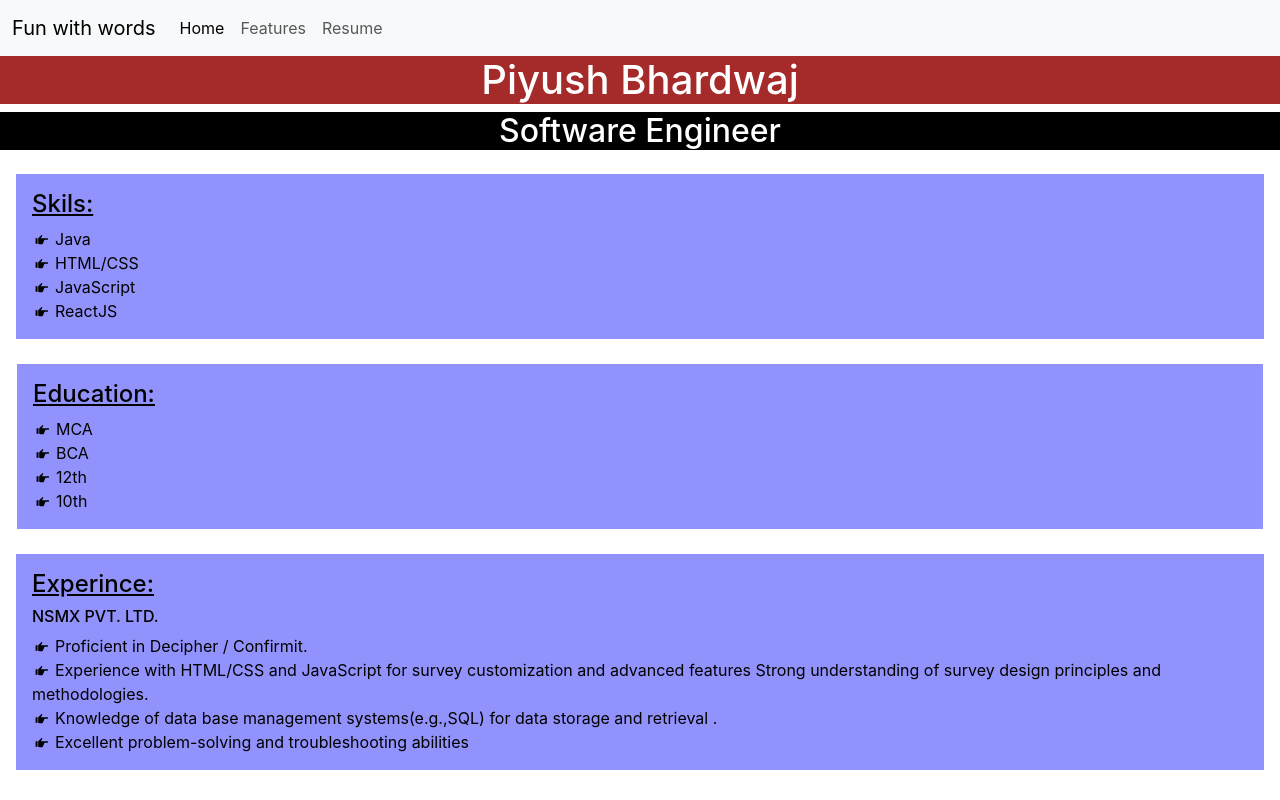
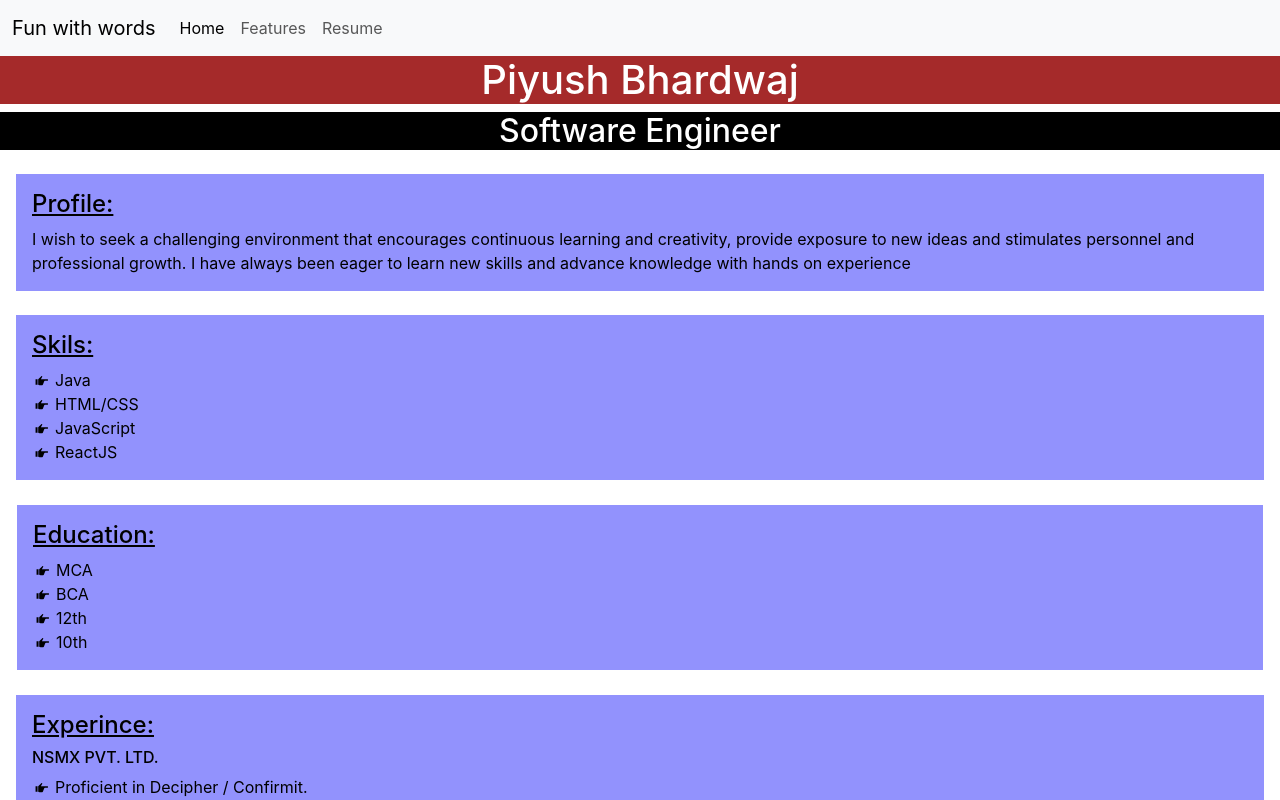
Before and after one commit to Piyush2527/Word_Counting_REACTJS, a React (Create React App) app: page /resume in a window 1280 px wide. Shown: the top 800 px of the page. Built offline with nearby package versions, Linux system fonts and the light colour scheme.

Commit message:
Updating Resume.js

```diff
--- a/src/App.css
+++ b/src/App.css
@@ -5,6 +5,7 @@
   font-display: flex;
 }
 #header2{
+  background-color: rgba(2, 2, 35, 0.76);
   color: blueviolet;
   text-align: center;
   font-size: xx-large;
@@ -59,3 +60,15 @@ ul{
   color: black;
   background-color: rgba(112, 112, 253, 0.76);
 }
+.profile{
+  color: black;
+  background-color: rgba(112, 112, 253, 0.76);
+}
+.homeheading{
+  color: black;
+  background-color: rgba(112, 112, 253, 0.76);
+}
+.Detail{
+  color: black;
+  background-color: rgba(112, 112, 253, 0.76);
+}
--- a/src/App.js
+++ b/src/App.js
@@ -13,7 +13,7 @@ function App() {
         <Nav title="Fun with words" />
         <Switch>
           <Route exact path="/home">
-            <Home fplace="first name" lplace="last name" />
+            <Home fplace="First" lplace="Last" eplace="Email"/>
           </Route>
           <Route exact path="/feature">
             <Features place="Plese enter text to change it into upper case,lower case or reset box text"/>
@@ -24,7 +24,6 @@ function App() {
 
         </Switch>
       </Router>
-      <Download/>
     </>
   );
 }
--- a/src/Components/Home.js
+++ b/src/Components/Home.js
@@ -1,22 +1,39 @@
 import React from "react";
 import { useState } from "react";
+import Features from "./Features";
 
 function Home(props) {
   const [val, setVal] = useState("");
   const [val2, setVal2] = useState("");
+  const [val3, setVal3] = useState("")
+  const [y, setY] = useState("f")
   // const [tem,setTem] =useState("")
   const CTS = () => {
-    console.log(val+val2);
-    alert("Your welcome!  " + val+" "+val2);
-    setVal("")
-    setVal2("");
-  };
+    if(val==""){
+      alert("Plese enter your name")
+    }else{
+      console.log(val+val2);
+      alert("Your welcome!  " + val+" "+val2);
+      setVal("")
+      setVal2("");
+      setVal3("")
+    }
+
+  }
+  const CC = ()=>{
+    console.log("cc")
+    setY("feature")
+    console.log("cf")
+  }
   const OC = (e) => {
     setVal(e.target.value);
   }
   const OC2 = (e) => {
     setVal2(e.target.value);
-  };
+  }
+  const OC3 = (e) => {
+    setVal3(e.target.value);
+  }
   // const feed =()=>{
   //   setF(true)
   //   setTem(val)
@@ -29,7 +46,9 @@ function Home(props) {
   return (
     <>
       {/* <h1 id='header1'>Input what you want to {val}</h1> */}
-      <h1>Enter your Details</h1>
+      <h1 className="homeheading">Enter Your Details</h1>
+      <div className="Detail">
+      <h6>NAME:</h6>
       <input
         type="text"
         aria-label="First name"
@@ -46,7 +65,22 @@ function Home(props) {
         onChange={OC2}
         className="form-control"
       />
+      <h6>EMAIL:</h6>
+      <input
+        type="email"
+        aria-label="email"
+        placeholder={props.eplace}
+        value={val3}
+        onChange={OC3}
+        className="form-control"
+      />
+      </div>
+      <br />
       <button onClick={CTS}>Click to Submit</button>
+      {/* <button onClick={CC}>GO to advanced</button>
+      {
+        y==="feature" && <Features/>
+      } */}
       {/* <br /><br /><br /><br /><br />
       <Features place="Plese enter text to change it into upper case" p={f?tem:""}/> */}
     </>
--- a/src/Components/Resume.js
+++ b/src/Components/Resume.js
@@ -1,5 +1,6 @@
 import React from "react";
 import data from "./resum.json";
+import Download from "./Download";
 
 function Resume() {
   return (
@@ -12,38 +13,64 @@ function Resume() {
           {data.Title}
         </h2>
         <ul style={{ padding: "1rem" }}>
-          <div className="skill" style={{padding:"1rem"}}>
-          <b><u><h4>{data.Sk}</h4></u></b>
+          <div className="profile" style={{ padding: "1rem" }}>
+            <b>
+              <u>
+                <h4>Profile:</h4>
+              </u>
+            </b>
+              {data.Profile}
+          </div>
+          <br />
+          <div className="skill" style={{ padding: "1rem" }}>
+            <b>
+              <u>
+                <h4>{data.Sk}</h4>
+              </u>
+            </b>
             <li>Java</li>
             <li>HTML/CSS</li>
             <li>JavaScript</li>
             <li>ReactJS</li>
           </div>
           <br />
-          <div className="EDU" style={{padding:"1rem",margin:"1px"}}>
-          <b><u><h4>{data.Edu}</h4></u></b>
+          <div className="EDU" style={{ padding: "1rem", margin: "1px" }}>
+            <b>
+              <u>
+                <h4>{data.Edu}</h4>
+              </u>
+            </b>
             <li>MCA</li>
             <li>BCA</li>
             <li>12th</li>
             <li>10th</li>
           </div>
           <br />
-          <div className="EXP" style={{padding:"1rem"}}>
-          <b><u><h4>{data.Exp}</h4></u></b>
-            <b><h6>NSMX PVT. LTD.</h6></b>
+          <div className="EXP" style={{ padding: "1rem" }}>
+            <b>
+              <u>
+                <h4>{data.Exp}</h4>
+              </u>
+            </b>
+            <b>
+              <h6>NSMX PVT. LTD.</h6>
+            </b>
+            <li>Proficient in Decipher / Confirmit.</li>
             <li>
-              Proficient in Decipher / Confirmit.
+              Experience with HTML/CSS and JavaScript for survey customization
+              and advanced features Strong understanding of survey design
+              principles and methodologies.
             </li>
             <li>
-              Experience with HTML/CSS and JavaScript for survey customization and advanced features Strong understanding of survey design principles and methodologies.
-            </li>
-            <li>
-              Knowledge of data base management systems(e.g.,SQL) for data storage and retrieval .
+              Knowledge of data base management systems(e.g.,SQL) for data
+              storage and retrieval .
             </li>
             <li>Excellent problem-solving and troubleshooting abilities</li>
           </div>
         </ul>
       </div>
+
+      <Download/>
     </>
   );
 }
--- a/src/Components/resum.json
+++ b/src/Components/resum.json
@@ -3,5 +3,8 @@
   "Title":"Software Engineer",
   "Sk":"Skils:",
   "Exp":"Experince:",
-  "Edu":"Education:"
+  "Edu":"Education:",
+  "Profile":"I wish to seek a challenging environment that encourages continuous learning and creativity, provide exposure to new ideas and stimulates personnel and professional growth. I have always been eager to learn new skills and advance knowledge with hands on experience",
+  "pno":"6395744424",
+  "email":"piyushbhardwaj2527@gmail.com"
 }
```
